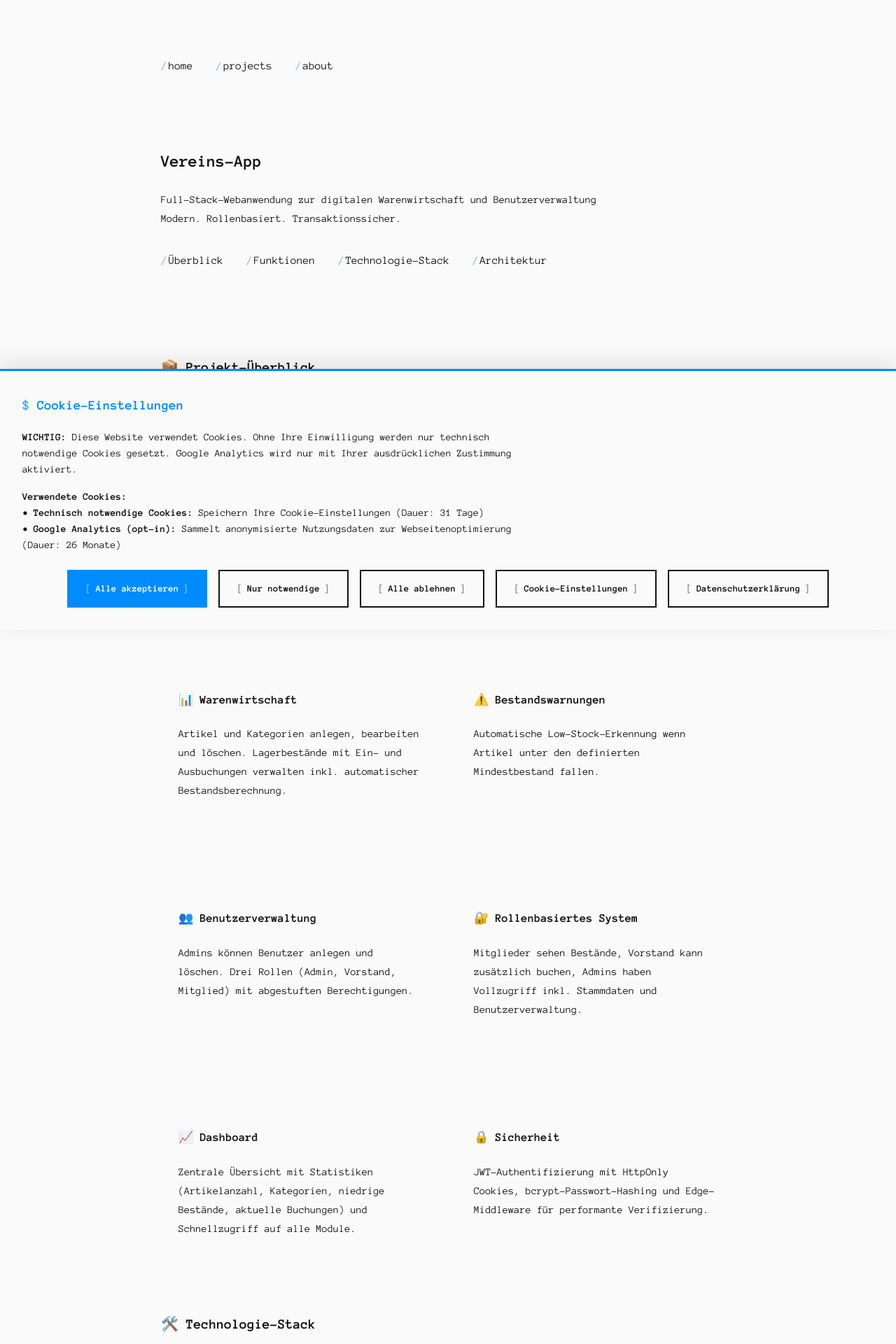
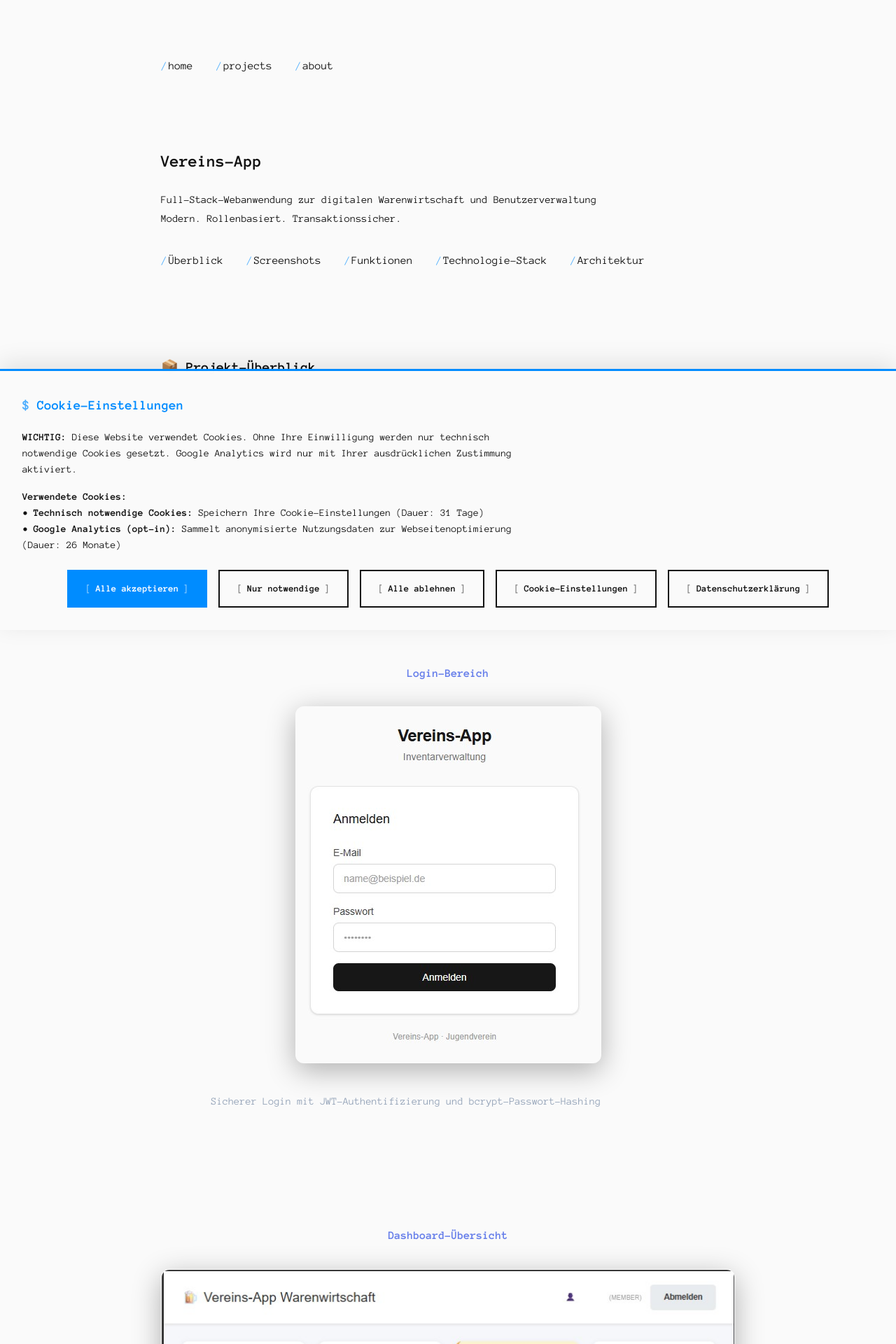
Before and after one commit to kingsepp/kingsepp.github.io, a Jekyll site: the page built from vereins-app/index.md, in a window 1280 px wide. Shown: the top 1920 px of the page at 70% size. Built offline with Jekyll 4.4.1, drawn with Linux system fonts in a browser that asks for light colours; some of the changed text lies outside the part shown.

Commit message:
Add screenshots to vereins-app page

```diff
--- a/vereins-app/index.md
+++ b/vereins-app/index.md
@@ -65,6 +65,34 @@ keywords:
     margin: 2rem 0;
     border-radius: 8px;
   }
+
+  .screenshot-container {
+    margin: 3rem 0;
+    text-align: center;
+  }
+
+  .screenshot-container img {
+    max-width: 100%;
+    height: auto;
+    border-radius: 12px;
+    box-shadow: 0 10px 40px rgba(0, 0, 0, 0.3);
+    border: 1px solid rgba(255, 255, 255, 0.1);
+    margin: 1rem 0;
+  }
+
+  .screenshot-title {
+    font-size: 1.1em;
+    font-weight: 600;
+    margin-bottom: 1rem;
+    color: #667eea;
+  }
+
+  .screenshots-grid {
+    display: grid;
+    grid-template-columns: repeat(auto-fit, minmax(400px, 1fr));
+    gap: 3rem;
+    margin: 2rem 0;
+  }
 </style>
 
 <main role="main" id="vereins-app-content">
@@ -82,6 +110,7 @@ keywords:
         <nav class="hero-navigation" style="margin-top: 2rem;">
           <div class="nav-links">
             <a href="#overview-title" class="nav-link">Überblick</a>
+            <a href="#screenshots-title" class="nav-link">Screenshots</a>
             <a href="#features-title" class="nav-link">Funktionen</a>
             <a href="#tech-stack-title" class="nav-link">Technologie-Stack</a>
             <a href="#architecture-title" class="nav-link">Architektur</a>
@@ -105,6 +134,32 @@ keywords:
             und <strong>PostgreSQL</strong>, bietet die Anwendung eine skalierbare und wartbare Lösung für
             digitales Bestandsmanagement.
           </p>
+        </div>
+      </div>
+    </section>
+
+    <!-- Screenshots Section -->
+    <section class="section glass-morphism" aria-labelledby="screenshots-title">
+      <div class="container">
+        <h2 id="screenshots-title" class="section-title">🖼️ Screenshots</h2>
+        <div class="content-wrapper">
+          <div class="screenshots-grid">
+            <div class="screenshot-container">
+              <div class="screenshot-title">Login-Bereich</div>
+              <img src="vereins-app-login.jpg" alt="Vereins-App Login-Bereich" loading="lazy">
+              <p style="margin-top: 1rem; color: #94a3b8;">
+                Sicherer Login mit JWT-Authentifizierung und bcrypt-Passwort-Hashing
+              </p>
+            </div>
+
+            <div class="screenshot-container">
+              <div class="screenshot-title">Dashboard-Übersicht</div>
+              <img src="vereins-app-dashbaord.jpg" alt="Vereins-App Dashboard" loading="lazy">
+              <p style="margin-top: 1rem; color: #94a3b8;">
+                Zentrale Übersicht mit Echtzeit-Statistiken und Schnellzugriff auf alle Module
+              </p>
+            </div>
+          </div>
         </div>
       </div>
     </section>
```
